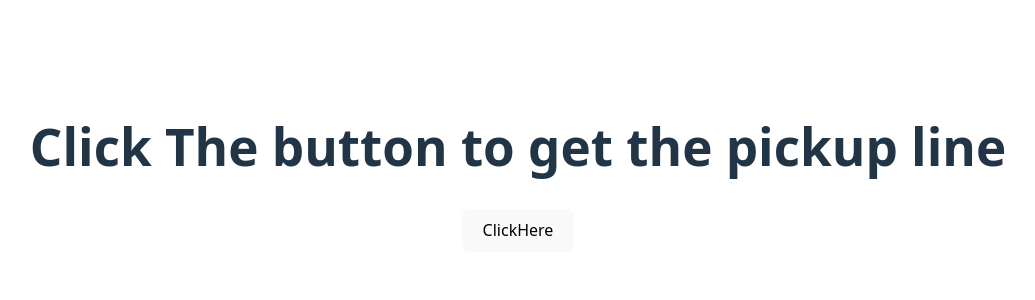
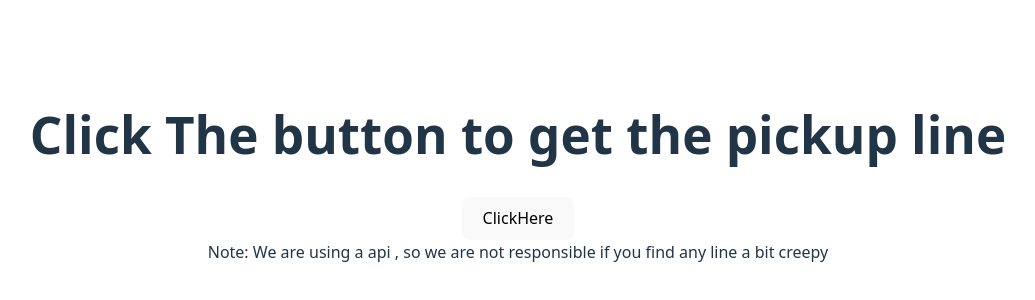
Before and after one commit to DevanshModi09/PickUpLine, a React (Vite) app: page / in a window 1280 px wide. Shown: the part 232-532 px from the top of the page, without its empty margins (122-1157 px from the left). Built offline with nearby package versions, Linux system fonts and the light colour scheme.

Commit message:
added warning

```diff
--- a/src/App.jsx
+++ b/src/App.jsx
@@ -16,6 +16,10 @@ function App() {
       <>
         <h1>Click The button to get the pickup line</h1>
         <button onClick={getLine}>ClickHere </button>
+        <footer>
+          Note: We are using a api , so we are not responsible if you find any
+          line a bit creepy{' '}
+        </footer>
       </>
     );
   } else {
@@ -26,6 +30,10 @@ function App() {
         <h1>Created By Tarun, Devansh and Harsh Panchal</h1>
         <h3>{line}</h3>
         <button onClick={getLine}>Get New Line</button>
+        <footer>
+          Note: We are using a api , so we are not responsible if you find any
+          line a bit creepy{' '}
+        </footer>
       </>
     );
   }
```
